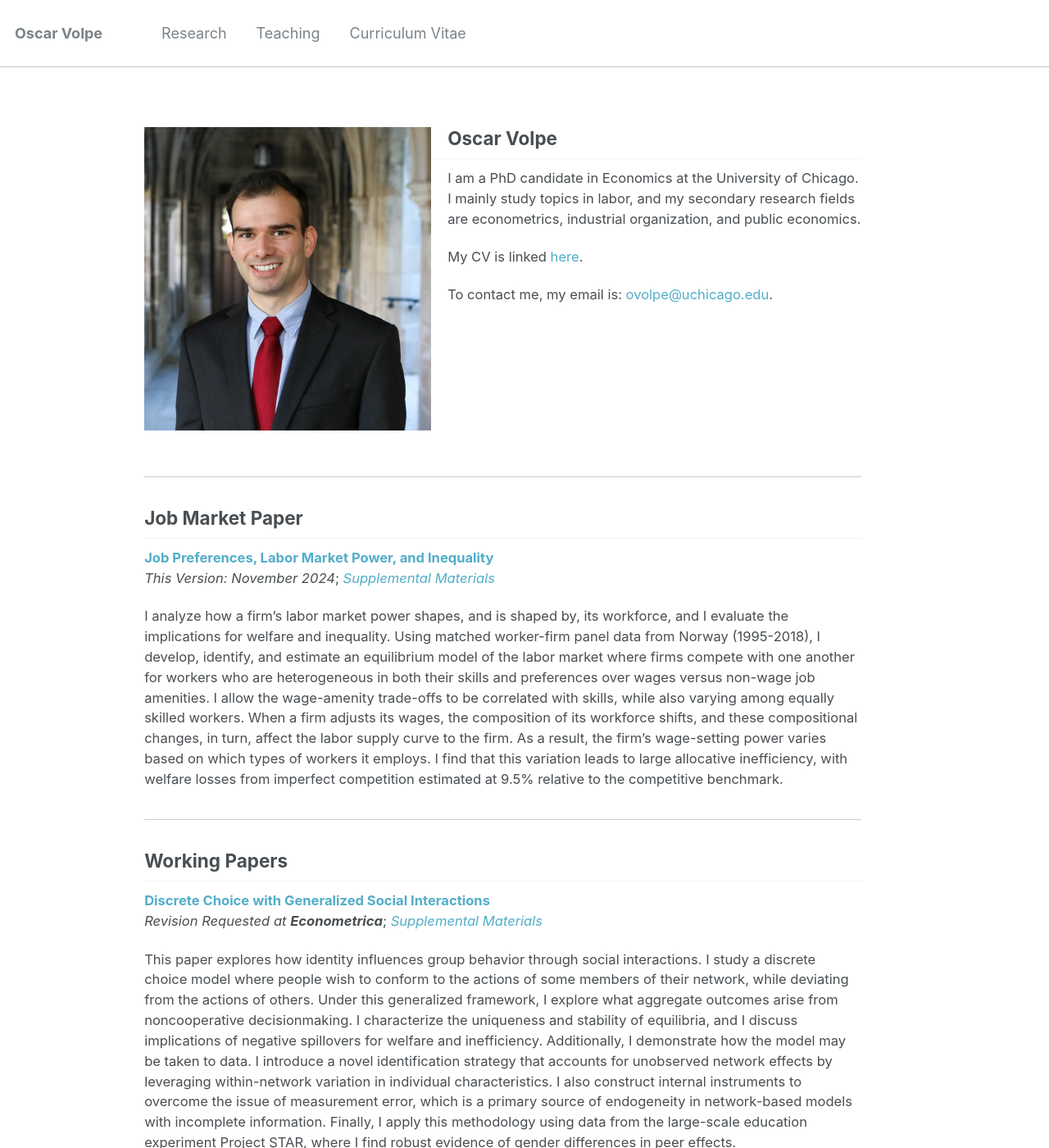
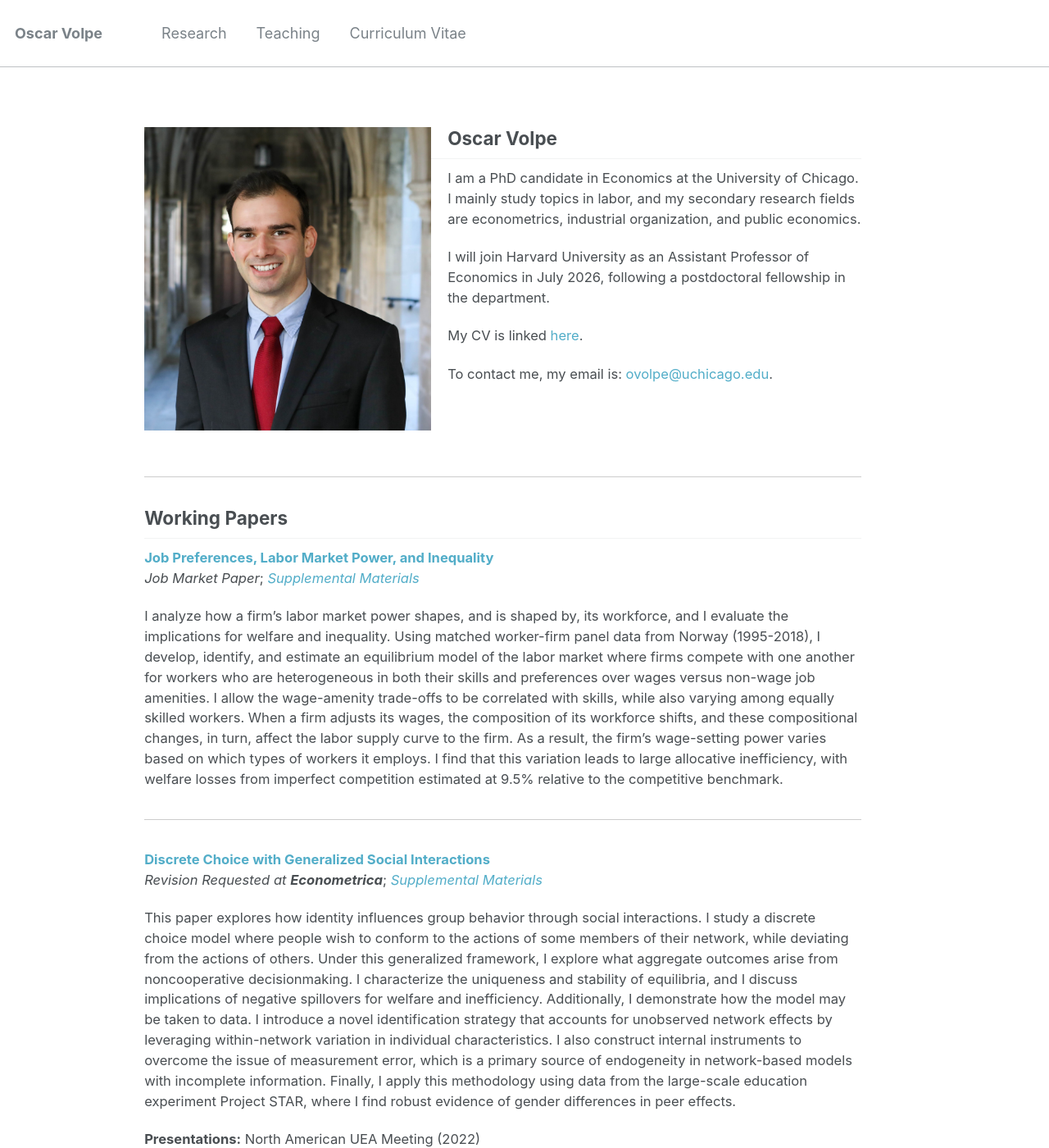
Before and after one commit to ovolpe/ovolpe.github.io, a Jekyll site: the page built from _pages/about.md, in a window 1280 px wide and 1400 px high. Shown: the whole window at 82% size. Built offline with Jekyll 4.4.1, drawn with Linux system fonts in a browser that asks for light colours.

Commit message:
Update about.md

```diff
--- a/_pages/about.md
+++ b/_pages/about.md
@@ -12,6 +12,8 @@ redirect_from:
 
 I am a PhD candidate in Economics at the University of Chicago. I mainly study topics in labor, and my secondary research fields are econometrics, industrial organization, and public economics.
 
+I will join Harvard University as an Assistant Professor of Economics in July 2026, following a postdoctoral fellowship in the department.
+
 My CV is linked [here](/files/cv.pdf).
 
 To contact me, my email is: <a href="mailto:ovolpe@uchicago.edu">ovolpe@uchicago.edu</a>.
@@ -20,16 +22,14 @@ To contact me, my email is: <a href="mailto:ovolpe@uchicago.edu">ovolpe@uchicago
 
 <hr style="margin: 2em 0; border: none; border-top: 1px solid #ccc;">
 
-## Job Market Paper
+## Working Papers
 
 [**Job Preferences, Labor Market Power, and Inequality**](/files/jmp.pdf) <br>
-_This Version: November 2024_; [*Supplemental Materials*](/files/jmp_supplement.pdf)<br>
+_Job Market Paper_; [*Supplemental Materials*](/files/jmp_supplement.pdf)<br>
 
 I analyze how a firm's labor market power shapes, and is shaped by, its workforce, and I evaluate the implications for welfare and inequality. Using matched worker-firm panel data from Norway (1995-2018), I develop, identify, and estimate an equilibrium model of the labor market where firms compete with one another for workers who are heterogeneous in both their skills and preferences over wages versus non-wage job amenities. I allow the wage-amenity trade-offs to be correlated with skills, while also varying among equally skilled workers. When a firm adjusts its wages, the composition of its workforce shifts, and these compositional changes, in turn, affect the labor supply curve to the firm. As a result, the firm's wage-setting power varies based on which types of workers it employs. I find that this variation leads to large allocative inefficiency, with welfare losses from imperfect competition estimated at 9.5% relative to the competitive benchmark.
 
 <hr style="margin: 2em 0; border: none; border-top: 1px solid #ccc;">
-
-## Working Papers
 
 [**Discrete Choice with Generalized Social Interactions**](/files/dcwgsi_paper.pdf) <br>
 _Revision Requested at **Econometrica**_; [*Supplemental Materials*](/files/dcwgsi_supplement.pdf)<br>
```
